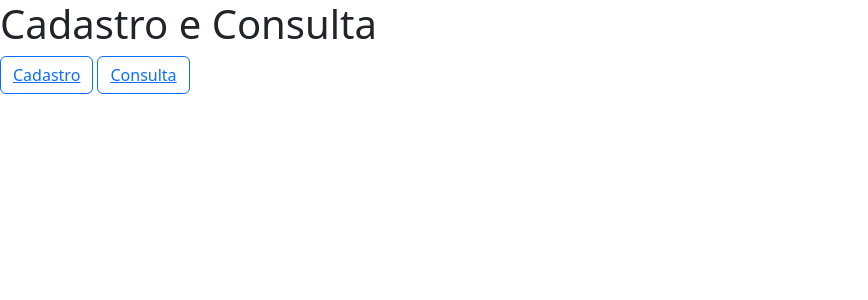
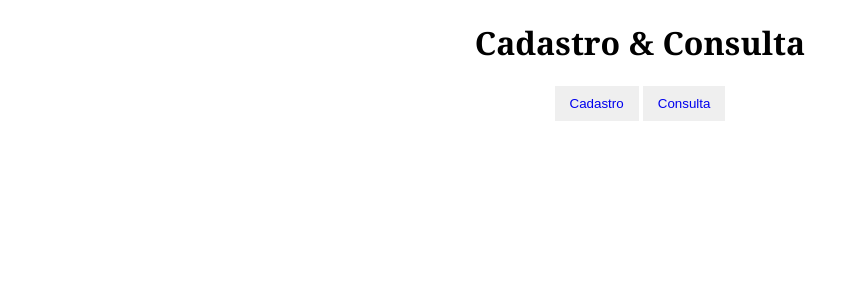
Before and after one commit to Maike2961/Agendamento, a Flask app: page / in a window 1280 px wide. Shown: the top 300 px of the page, without its empty margins (0-868 px from the left). Run offline with Flask 3, Linux system fonts and the light colour scheme.

Commit message:
site finalizado

```diff
--- a/templates/index.html
+++ b/templates/index.html
@@ -3,15 +3,27 @@
 <head>
     <meta charset="UTF-8">
     <meta name="viewport" content="width=device-width, initial-scale=1.0">
-    <link href="https://cdn.jsdelivr.net/npm/bootstrap@5.3.1/dist/css/bootstrap.min.css" rel="stylesheet" integrity="sha384-4bw+/aepP/YC94hEpVNVgiZdgIC5+VKNBQNGCHeKRQN+PtmoHDEXuppvnDJzQIu9" crossorigin="anonymous">
     <title>Teste</title>
+    <style>
+        body{
+            text-align: center;
+            font-family: Georgia, 'Times New Roman', Times, serif;
+        }
+        .butao{
+            border: none;
+            padding: 10px 15px;
+        }
+        .rd{
+            text-decoration: none;
+        }
+    </style>
 </head>
 <body>
     <div class="main">
         <form href="/" method="POST">
-            <h1>Cadastro e Consulta</h1>
-            <button type="submit" id="butao2" class="btn btn-outline-primary"><a href="/cadastro">Cadastro</a></button>
-            <button type="submit" id="butao1" class="btn btn-outline-primary"><a href="/consulta">Consulta</a></button>
+            <h1>Cadastro & Consulta</h1>
+            <button type="submit" class="butao"><a class="rd" href="/cadastro">Cadastro</a></button>
+            <button type="submit" class="butao"><a class="rd" href="/consulta">Consulta</a></button>
         </form>
     </div>
 </body>
```
Also changed, not shown: templates/consulta.html (+18 -1 lines), banco.db.
